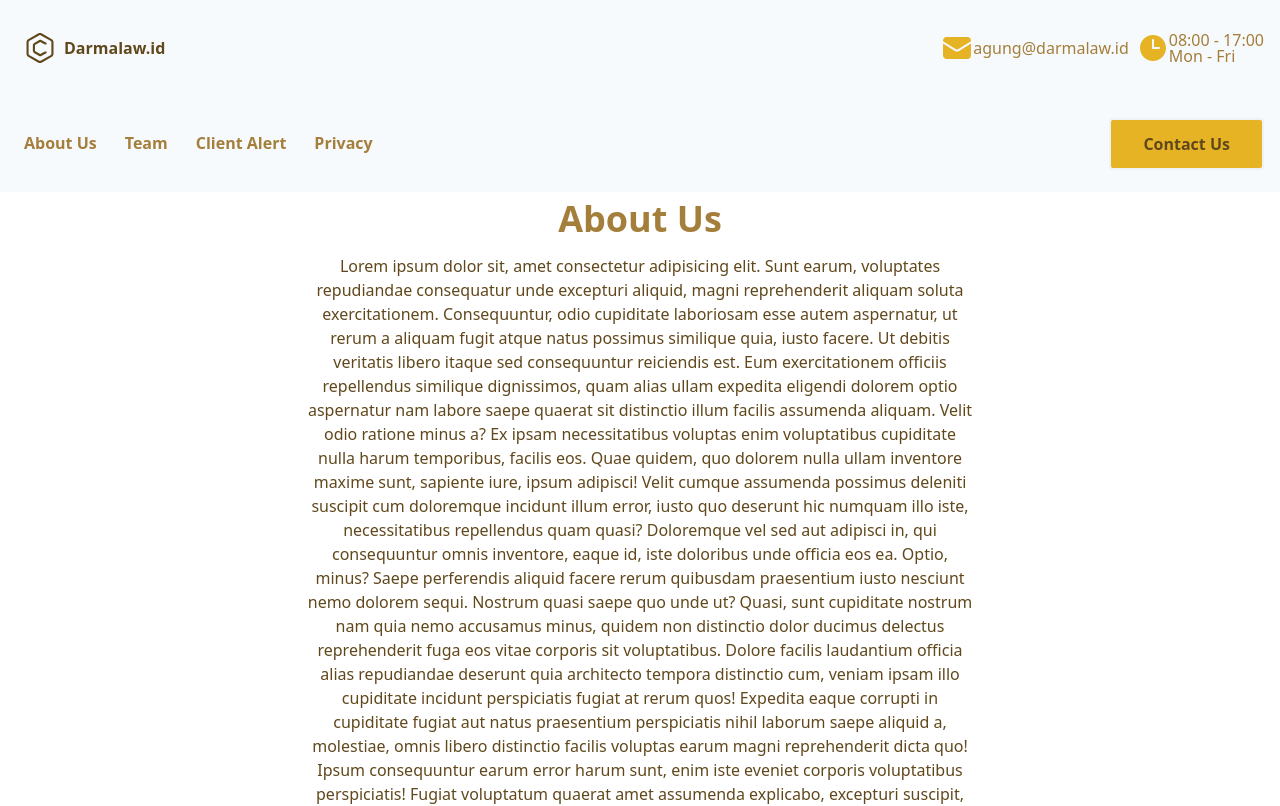
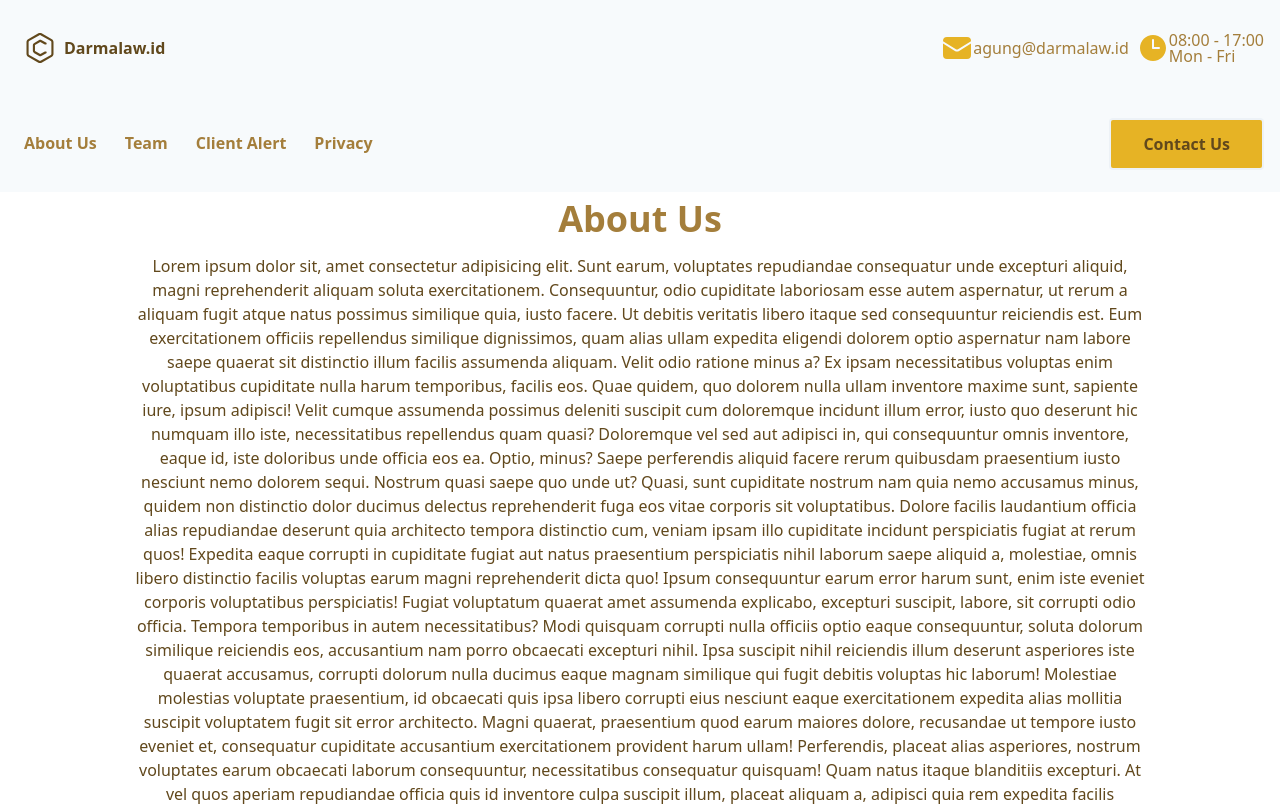
Before and after one commit to MirzaChilman/darmalaw, a Next.js app: page /about-us in a window 1280 px wide. Shown: the top 806 px of the page. Built offline with nearby package versions, Linux system fonts and the light colour scheme.

Commit message:
fix some layout

```diff
--- a/src/components/Portofolio/index.tsx
+++ b/src/components/Portofolio/index.tsx
@@ -82,14 +82,14 @@
               </div>
               <div className="flex flex-1 flex-col justify-between bg-white p-6">
                 <div className="flex-1">
-                  <a href={post.href} className="mt-2 block">
+                  <div className="mt-2 block">
                     <p className="text-xl font-semibold text-accent-secondary">
                       {post.title}
                     </p>
                     <p className="mt-3 text-base text-accent-primary">
                       {post.description}
                     </p>
-                  </a>
+                  </div>
                 </div>
               </div>
             </div>
--- a/src/components/Teams/index.tsx
+++ b/src/components/Teams/index.tsx
@@ -43,14 +43,14 @@
 const Teams = () => {
   const iconColor = '#BF9742';
   return (
-    <div className="rounded-lg bg-white p-8 shadow ">
+    <div className="mx-auto rounded-lg bg-white p-8 shadow">
       <p className="text-center text-3xl font-bold text-accent-secondary ">
         Team Members
       </p>
       <p className="mb-12 text-center text-xl font-normal text-accent-primary ">
         Meat the best team in wolrd
       </p>
-      <div className="flex flex-col items-center justify-evenly md:flex-row">
+      <div className="flex flex-col items-center justify-center md:flex-row">
         {Members.map((member) => {
           return (
             <div className="p-4" key={member.name + member.summary}>
--- a/src/pages/about-us/index.tsx
+++ b/src/pages/about-us/index.tsx
@@ -1,6 +1,6 @@
 const AboutUs = () => {
   return (
-    <section className="mx-auto max-w-2xl text-center">
+    <section className="mx-auto max-w-5xl text-center">
       <h1 className="mb-2 text-4xl font-bold text-accent-secondary">
         About Us
       </h1>
```
